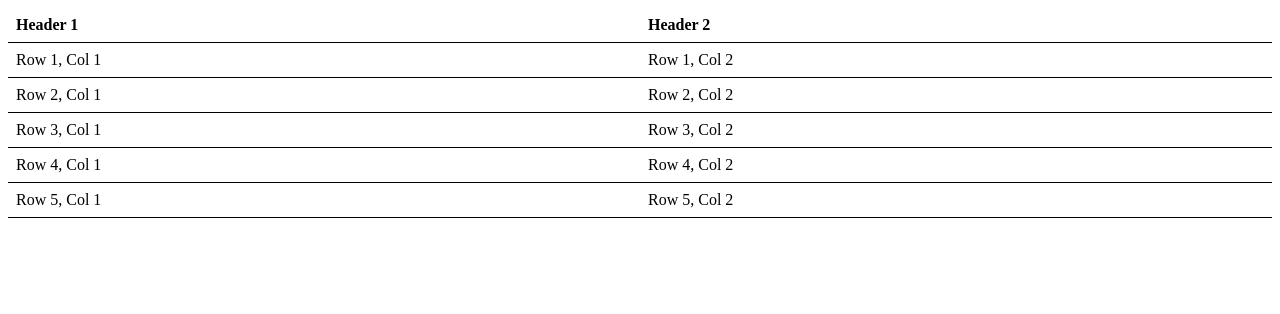
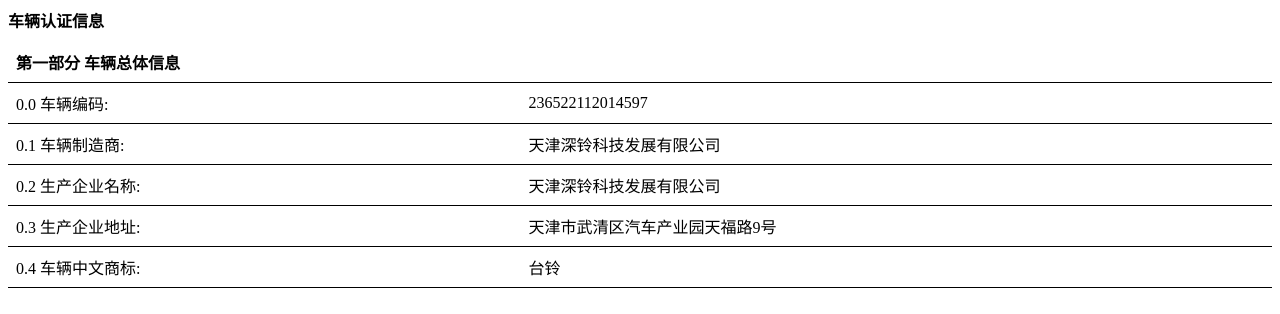
Before and after one commit to gvhfx/gvhfx.github.io, a plain HTML site: page index.html in a window 1280 px wide. Drawn offline with Linux system fonts and the light colour scheme.

Commit message:
Update index.html

```diff
--- a/index.html
+++ b/index.html
@@ -14,38 +14,46 @@
       padding: 8px;
       text-align: left;
     }
+
+    caption {
+      font-size: 1em; /* 与表格内容一样的字体大小 */
+      font-weight: bold; /* 加粗 */
+      text-align: left; /* 左对齐 */
+      margin-bottom: 10px;
+    }
   </style>
   <title>Horizontal Lines Only</title>
 </head>
 <body>
 
   <table>
+   <caption>车辆认证信息</caption>
     <thead>
       <tr>
-        <th>Header 1</th>
-        <th>Header 2</th>
+        <th>第一部分 车辆总体信息</th>
+        <th> </th>
       </tr>
     </thead>
     <tbody>
       <tr>
-        <td>Row 1, Col 1</td>
-        <td>Row 1, Col 2</td>
+        <td>0.0 车辆编码:</td>
+        <td>236522112014597</td>
       </tr>
       <tr>
-        <td>Row 2, Col 1</td>
-        <td>Row 2, Col 2</td>
+        <td>0.1 车辆制造商:</td>
+        <td>天津深铃科技发展有限公司</td>
       </tr>
       <tr>
-        <td>Row 3, Col 1</td>
-        <td>Row 3, Col 2</td>
+        <td>0.2 生产企业名称:</td>
+        <td>天津深铃科技发展有限公司</td>
       </tr>
       <tr>
-        <td>Row 4, Col 1</td>
-        <td>Row 4, Col 2</td>
+        <td>0.3 生产企业地址:</td>
+        <td>天津市武清区汽车产业园天福路9号</td>
       </tr>
       <tr>
-        <td>Row 5, Col 1</td>
-        <td>Row 5, Col 2</td>
+        <td>0.4 车辆中文商标:</td>
+        <td>台铃</td>
       </tr>
     </tbody>
   </table>
```
